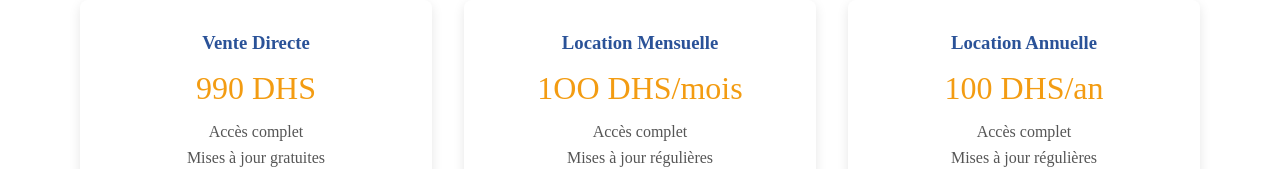
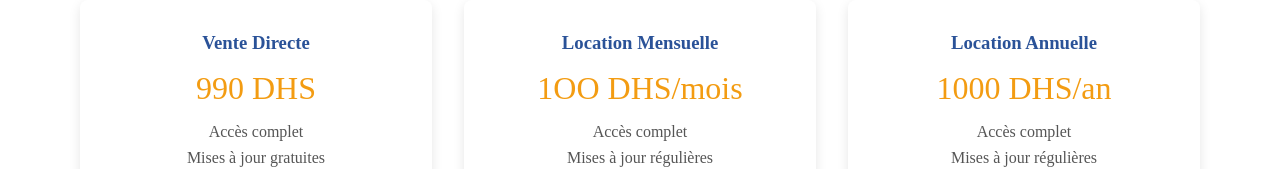
Before and after one commit to Abdelouahad0178/digitalsaas, a plain HTML site: page index.html in a window 1280 px wide. Shown: the part 1001-1170 px from the top of the page. Drawn offline with Linux system fonts and the light colour scheme; a script that the page names is missing.

Commit message:
1000 DHS

```diff
--- a/index.html
+++ b/index.html
@@ -86,7 +86,7 @@
                 </div>
                 <div class="pricing-card">
                     <h3>Location Annuelle</h3>
-                    <p class="price">100 DHS/an</p>
+                    <p class="price">1000 DHS/an</p>
                     <ul>
                         <li>Accès complet</li>
                         <li>Mises à jour régulières</li>
```
